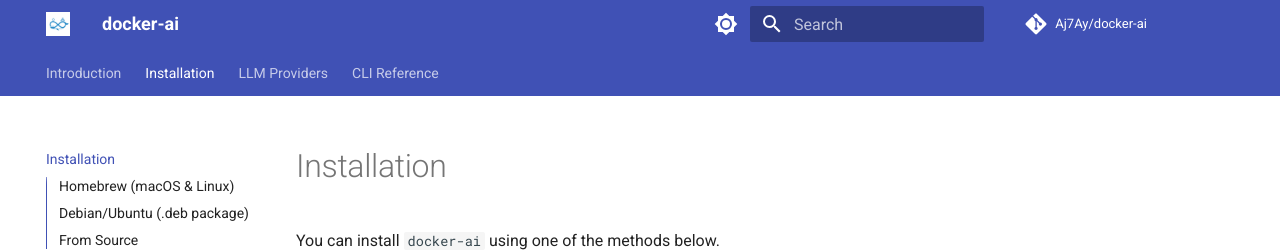
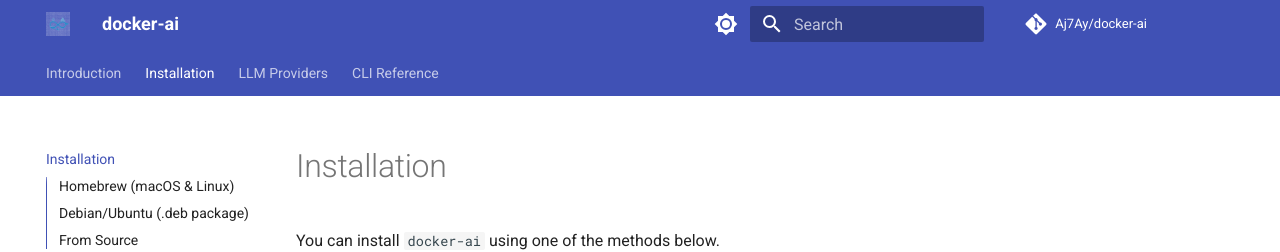
Before and after one commit to Aj7Ay/docker-ai, an MkDocs documentation site: the page built from docs/installation.md, in a window 1280 px wide. Shown: the top 252 px of the page. Built offline with MkDocs 1.6.1 and Material for MkDocs 9.7.7, drawn with Linux system fonts in a browser that asks for light colours; comment, search, counter and statistics services are not loaded.

Commit message:
fix(docs): create transparent png logo

```diff
--- a/mkdocs.yml
+++ b/mkdocs.yml
@@ -6,8 +6,8 @@
 
 theme:
   name: material
-  logo: assets/se7en-ai.jpeg
-  favicon: assets/se7en-ai.jpeg
+  logo: assets/logo-light.png
+  favicon: assets/logo-light.png
   features:
     - navigation.tabs
     - navigation.sections
```
Also changed, not shown: docs/index.md (+3 -3 lines), docs/assets/logo-light.png (added), docs/assets/se7en-ai.jpeg (deleted), 2 other files.
